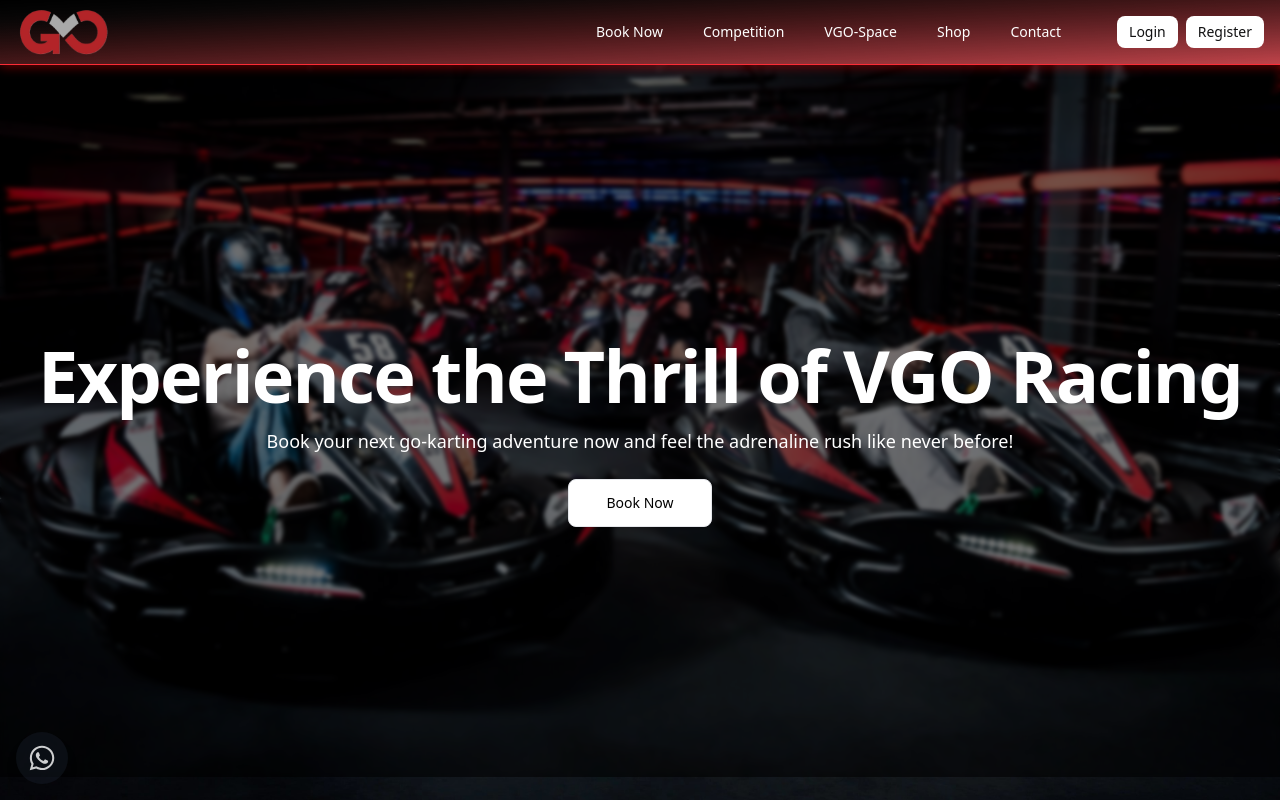
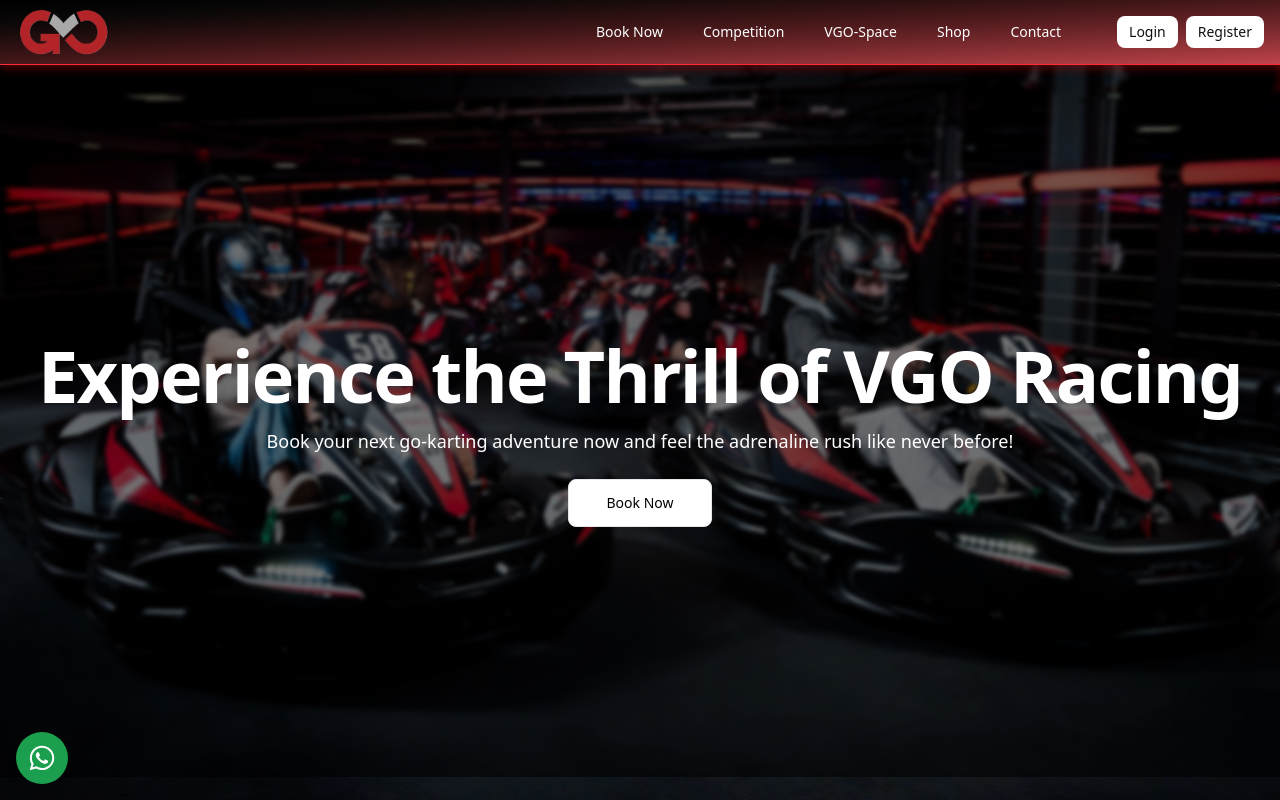
Before and after one commit to KingReevan/VGOwebGL, a Next.js app in the folder OneDrive/Desktop/vgo/vgo-frontend/: page / in a window 1280 px wide. Shown: the top 800 px of the page. Built offline with nearby package versions, Linux system fonts and the light colour scheme; no server answers.

Commit message:
Fixed Whatsapp button and z-indices

```diff
--- a/OneDrive/Desktop/vgo/vgo-frontend/src/app/components/Navbar.tsx
+++ b/OneDrive/Desktop/vgo/vgo-frontend/src/app/components/Navbar.tsx
@@ -51,7 +51,7 @@
 
         {/* Mobile Menu Button */}
         <button
-          className="md:hidden text-white z-50"
+          className="md:hidden text-white z-52"
           onClick={() => setMobileMenuOpen(!mobileMenuOpen)}
           aria-label="Toggle menu"
         >
@@ -59,7 +59,7 @@
         </button>
 
         {/* Mobile Menu - Fixed positioning with proper height */}
-        <div className={`fixed inset-0 bg-black/90 backdrop-blur-md z-40 flex flex-col items-center justify-center space-y-8 transition-all duration-300 ease-in-out pt-20 pb-10
+        <div className={`fixed inset-0 bg-black/90 backdrop-blur-md z-51 flex flex-col items-center justify-center space-y-8 transition-all duration-300 ease-in-out pt-20 pb-10
           ${mobileMenuOpen ? 'translate-y-0 opacity-100' : '-translate-y-full opacity-0 pointer-events-none'}`}
           style={{ height: '100vh', top: '0' }}
         >
--- a/OneDrive/Desktop/vgo/vgo-frontend/src/app/components/Slideshow.tsx
+++ b/OneDrive/Desktop/vgo/vgo-frontend/src/app/components/Slideshow.tsx
@@ -113,13 +113,13 @@
         {/* Navigation Arrows */}
         <button
           onClick={prev}
-          className="absolute left-4 top-1/2 -translate-y-1/2 z-50 p-3 rounded-full bg-white/85 border shadow-md hover:bg-white text-black transition-all cursor-pointer"
+          className="absolute left-4 top-1/2 -translate-y-1/2 z-45 p-3 rounded-full bg-white/85 border shadow-md hover:bg-white text-black transition-all cursor-pointer"
         >
           <ChevronLeft size={24} />
         </button>
         <button
           onClick={next}
-          className="absolute right-4 top-1/2 -translate-y-1/2 z-50 p-3 rounded-full bg-white/85 border shadow-md hover:bg-white text-black transition-all cursor-pointer"
+          className="absolute right-4 top-1/2 -translate-y-1/2 z-45 p-3 rounded-full bg-white/85 border shadow-md hover:bg-white text-black transition-all cursor-pointer"
         >
           <ChevronRight size={24} />
         </button>
--- a/OneDrive/Desktop/vgo/vgo-frontend/src/app/components/WhatsAppButton.tsx
+++ b/OneDrive/Desktop/vgo/vgo-frontend/src/app/components/WhatsAppButton.tsx
@@ -3,13 +3,13 @@
 function WhatsAppButton() {
   return (
     <a
-      href="https://wa.me/7022254378" // Replace with your WhatsApp number
+      href="https://wa.me/7022254378" // Replace with WhatsApp number
       target="_blank"
       rel="noopener noreferrer"
-      className="fixed bottom-4 left-4 z-50 bg-gray-800/30 text-white p-3 rounded-full shadow-lg hover:scale-110 transition-transform"
+      className="fixed bottom-4 left-4 z-49 bg-[#25D366]/75 text-white p-3 rounded-full shadow-lg hover:scale-100 sm:hover:scale-110 transition-transform"
       aria-label="Chat on WhatsApp"
     >
-      <FaWhatsapp size={28} className="opacity-80"/>
+      <FaWhatsapp size={28} className="opacity-100"/>
     </a>
   );
 }
```
